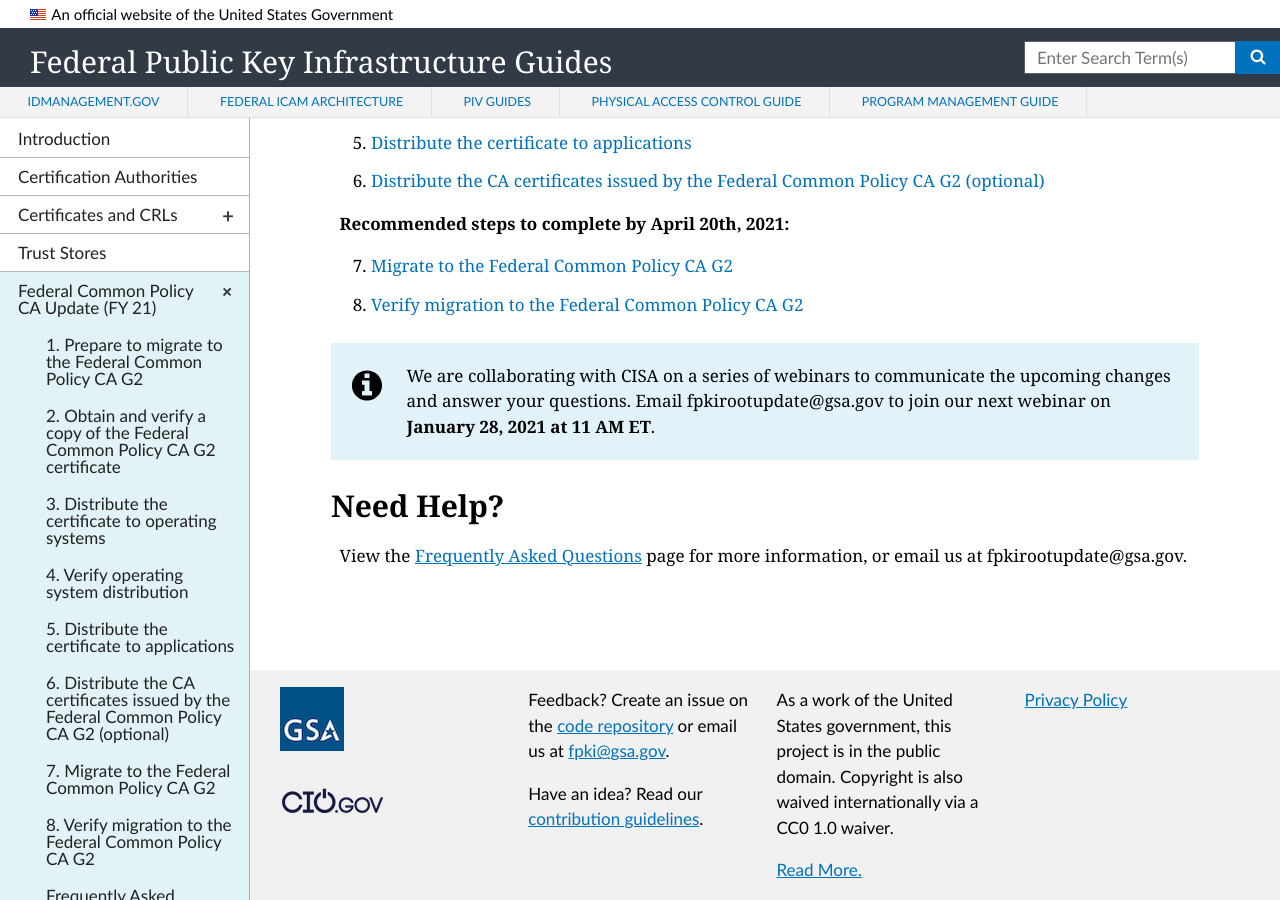
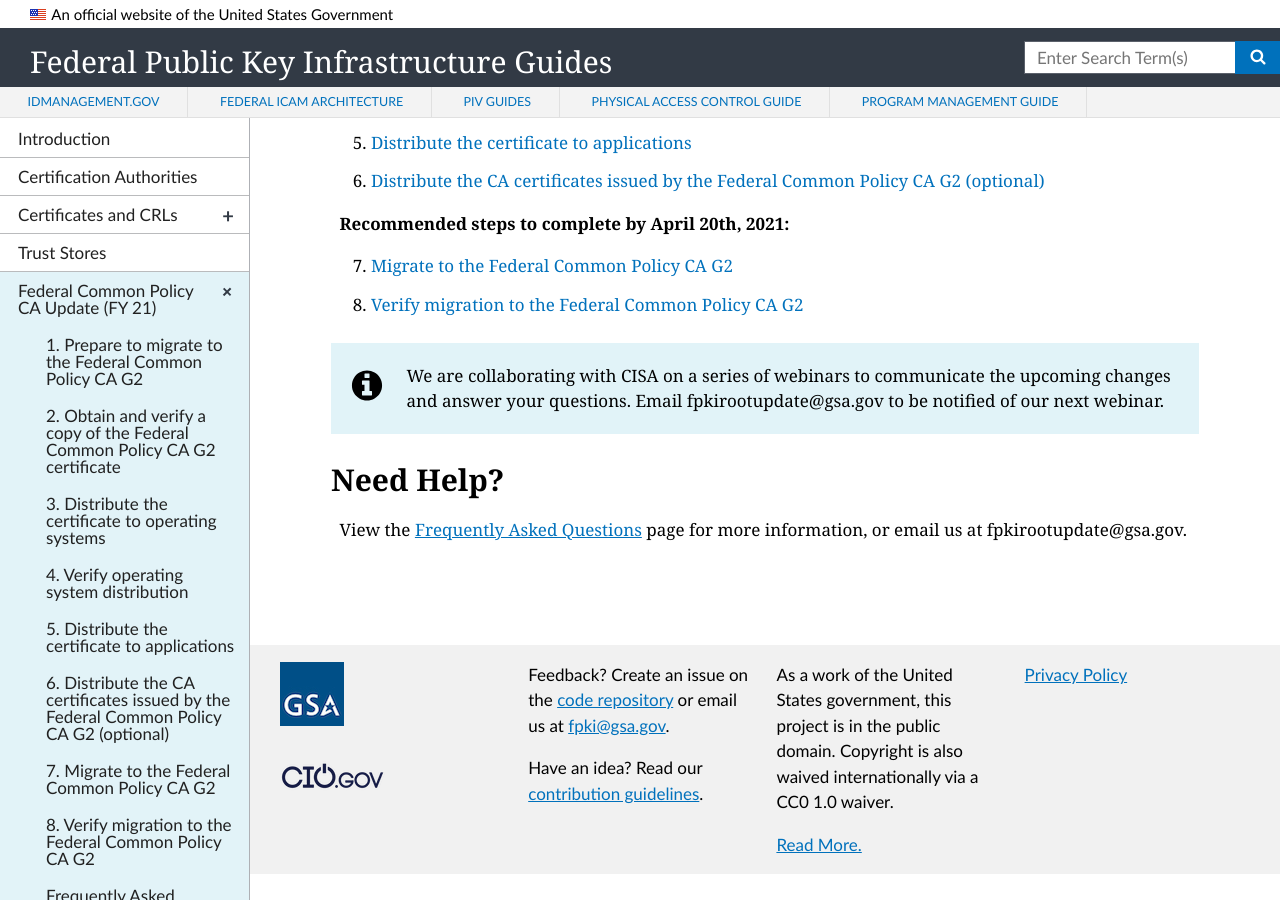
Before and after one commit to GSA/fpki-guides, a Jekyll site: the page built from _common/00_index.md, in a window 1280 px wide and 900 px high, scrolled down 790 px. Built offline with Jekyll 4.4.1, drawn with Linux system fonts in a browser that asks for light colours; nearby versions of some CDN libraries.

Commit message:
Update 00_index.md

```diff
--- a/_common/00_index.md
+++ b/_common/00_index.md
@@ -35,7 +35,7 @@
    <li value="8"><a href="https://fpki.idmanagement.gov/common/verify-migration/">Verify migration to the Federal Common Policy CA G2</a></li>
 </ol>
 
-{% include alert-info.html content="We are collaborating with CISA on a series of webinars to communicate the upcoming changes and answer your questions.  Email fpkirootupdate@gsa.gov to join our next webinar on <strong>January 28, 2021 at 11 AM ET</strong>." %}
+{% include alert-info.html content="We are collaborating with CISA on a series of webinars to communicate the upcoming changes and answer your questions.  Email fpkirootupdate@gsa.gov to be notified of our next webinar." %}
 
 ## Need Help?
 
```
